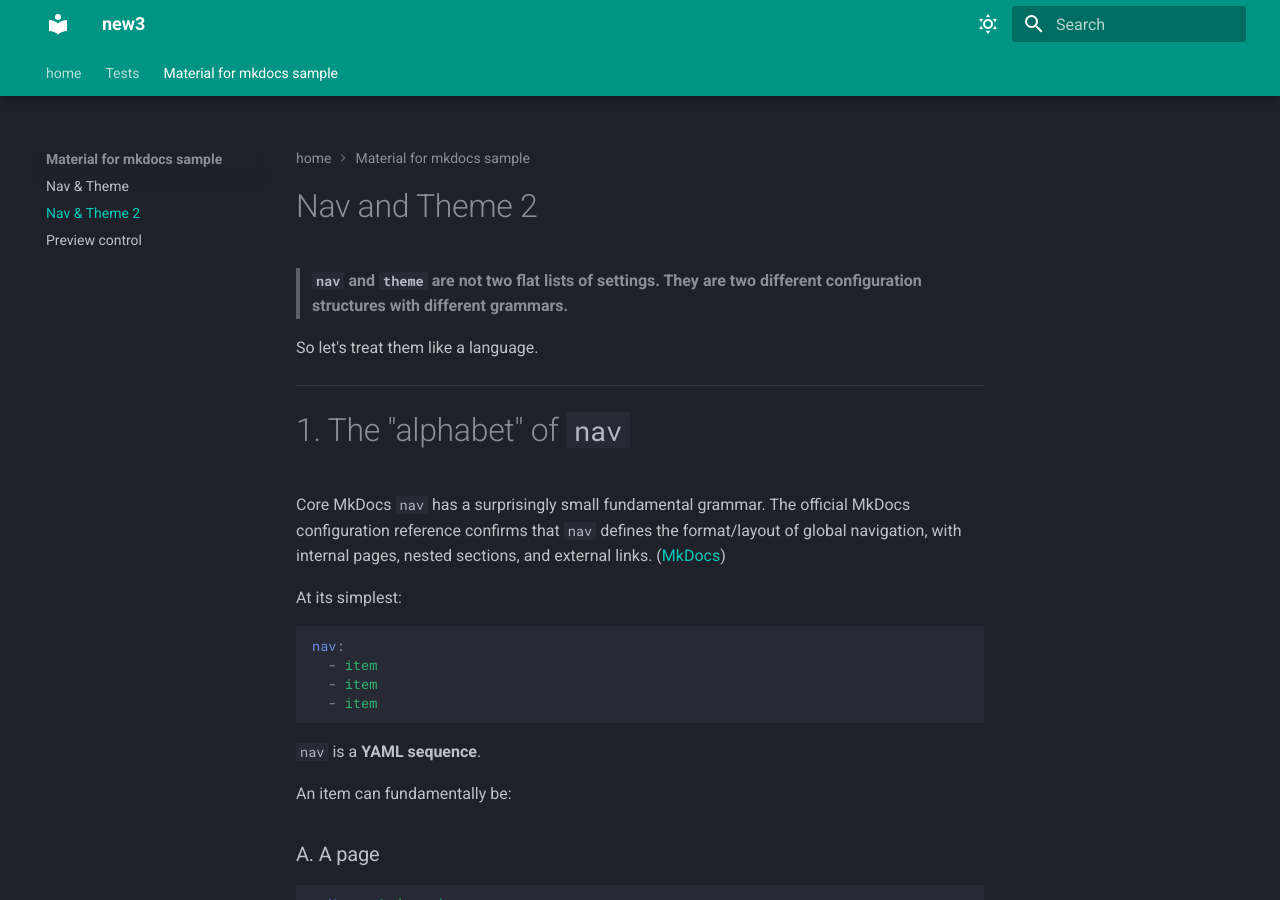
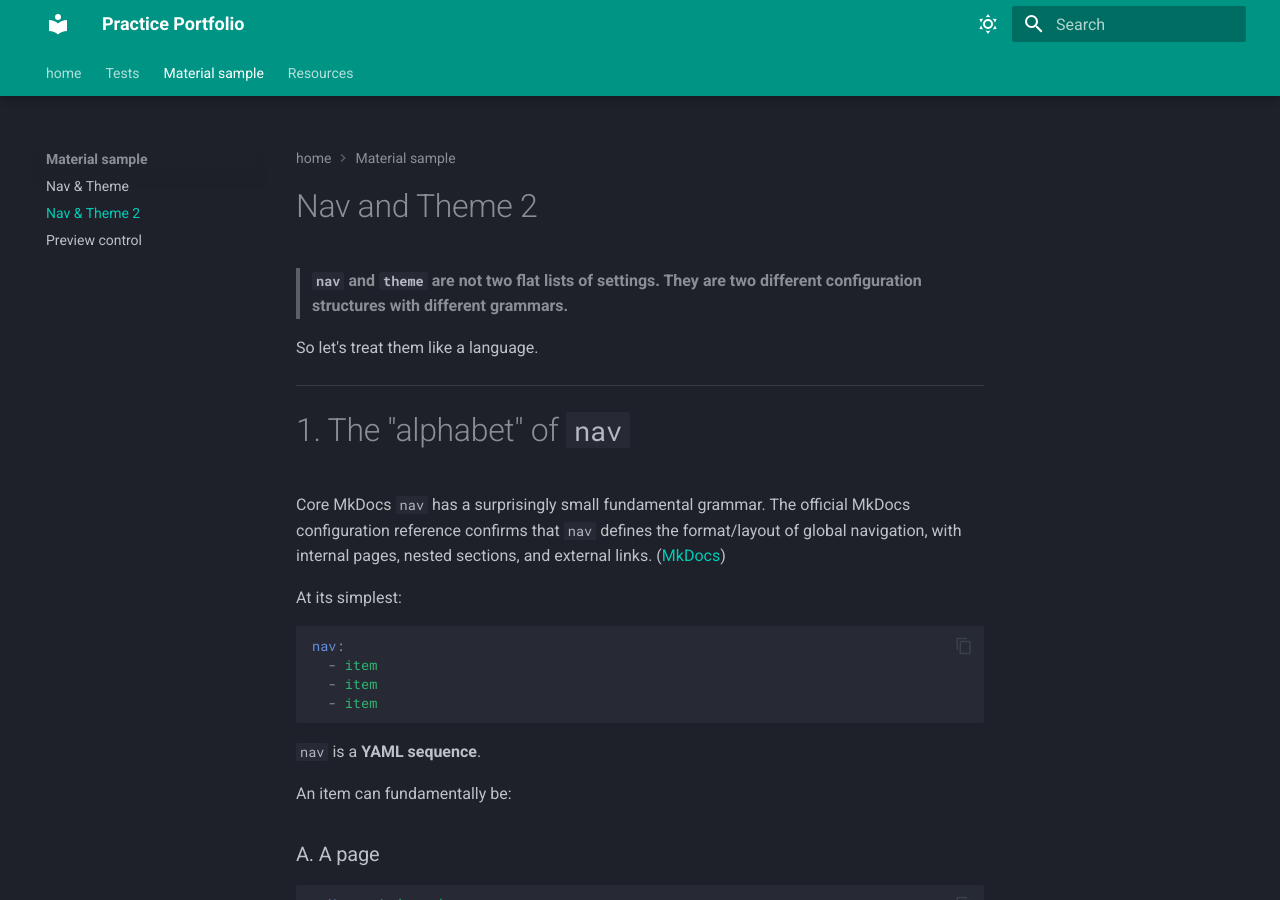
Before and after one commit to Nveesage/Documentation-Publishing-Tests, an MkDocs documentation site: the page built from docs/Material sample/Nav & Theme 2.md, in a window 1280 px wide and 900 px high. Built offline with MkDocs 1.6.1 and Material for MkDocs 9.7.7, drawn with Linux system fonts in a browser that asks for light colours; some of the changed text lies outside the part shown.

Commit message:
Publishing attempt 1

```diff
--- a/mkdocs.yml
+++ b/mkdocs.yml
@@ -1,4 +1,4 @@
-site_name: new3
+site_name: Practice Portfolio
 site_url: https://sitename.example
 
 nav:
@@ -7,16 +7,21 @@
       - test1: Tests/test1.md
       - test2: Tests/test2.md
       - test3: Tests/test3.md
-  - Material for mkdocs sample:
-      - Nav & Theme: Material for mkdocs sample/Nav & Theme.md
-      - Nav & Theme 2: Material for mkdocs sample/Nav & Theme 2.md
-      - Preview control: Material for mkdocs sample/3. Preview Controls and Formatting Option.md
+  - Material sample:
+      - Nav & Theme: Material sample/Nav & Theme.md
+      - Nav & Theme 2: Material sample/Nav & Theme 2.md
+      - Preview control: Material sample/3. Preview Controls and Formatting Option.md
+  - Resources:
+      - Beauties: Resources/collages.md
+      - Beauty test: Resources/collages2.md
 
 theme:
   name: material
 
   features:
     - content.code.annotate
+    - content.code.copy
+    - content.code.select
     - navigation.tabs
     - navigation.tabs.sticky
     - navigation.tracking
@@ -37,26 +42,34 @@
 
    # Light Theme
     - scheme: default
-      primary: blue
-      accent: light blue
+      primary: yellow
+      accent: purple
       toggle:
         icon: material/weather-night
         name: light mode
 
 markdown_extensions:
-  - pymdownx.superfences
+  - pymdownx.superfences      # This enables flexibility of nesting especially within blocks
   - pymdownx.tabbed:
-      alternate_style: true
+      alternate_style: true   # For content tabs
       slugify: !!python/object/apply:pymdownx.slugs.slugify
         kwds:
           case: lower
   - admonition
+  - footnotes
   - pymdownx.details          # This is a precursor to enabling superfences
   - abbr                      # This enables defined abbreviations within the page to be defined by a tooltip
   - attr_list
   - md_in_html
-  - pymdownx.superfences      # This enables flexibility of nesting especially within blocks
   - pymdownx.highlight
   - pymdownx.emoji:           # This is to enable being able to add icons anywhere within your document
       emoji_index: !!python/name:material.extensions.emoji.twemoji
       emoji_generator: !!python/name:material.extensions.emoji.to_svg
+
+extra:
+  generator: false
+  social:
+    - icon: fontawesome/brands/github
+      link: https://github.com/Nveesage
+
+copyright: Copyright © 2026 The Clarity Stack
```
Also changed, not shown: docs/Resources/collages.md (added, +53 -0 lines), docs/Resources/collages2.md (added, +72 -0 lines), docs/Material sample/3. Preview Controls and Formatting Option.md (renamed from docs/Material for mkdocs sample/3. Preview Controls and Formatting Option.md), docs/Material sample/Nav & Theme 2.md (renamed from docs/Material for mkdocs sample/Nav & Theme 2.md), docs/Material sample/Nav & Theme.md (renamed from docs/Material for mkdocs sample/Nav & Theme.md), docs/stylesheet/extra.css (added), 4 other files.
